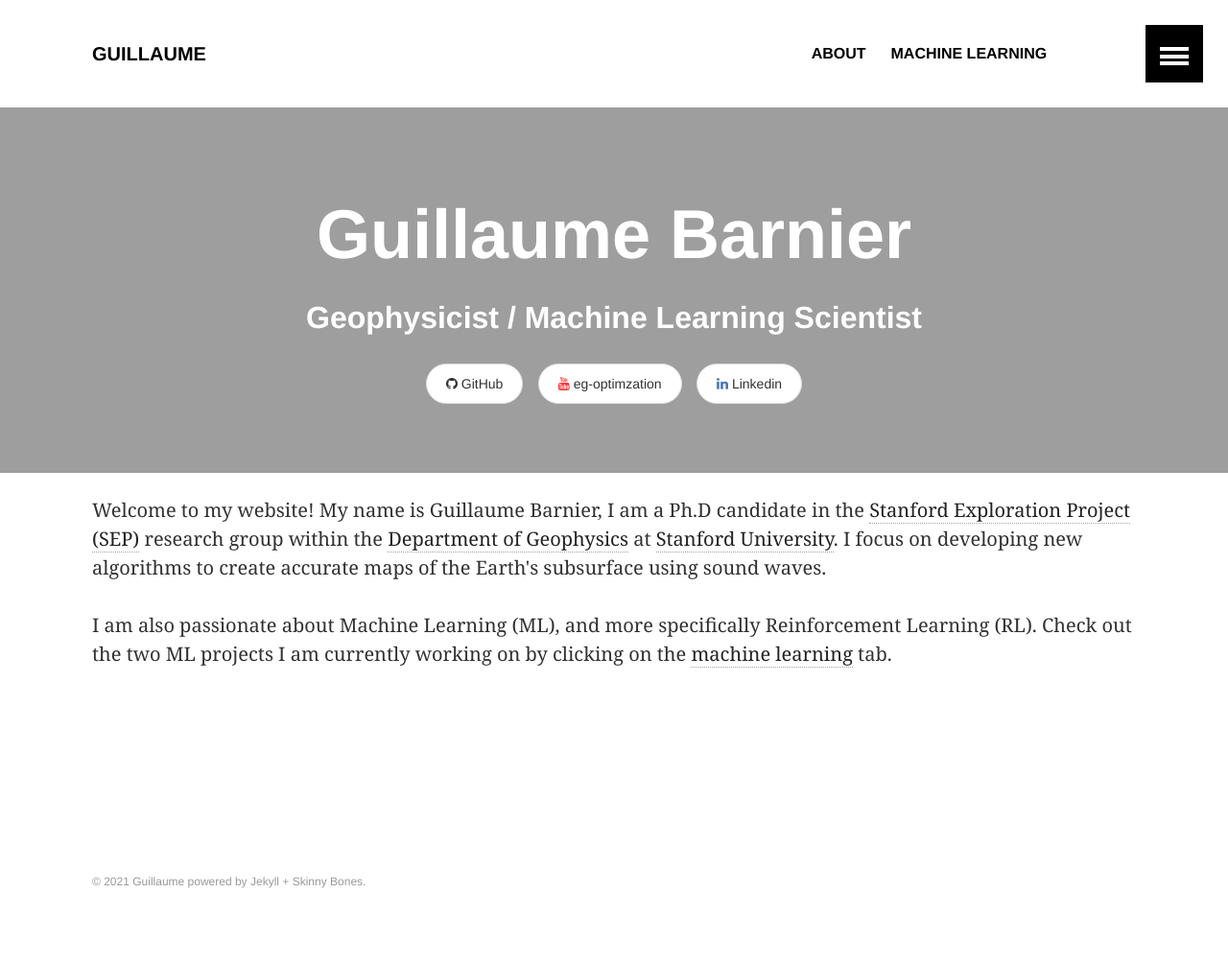
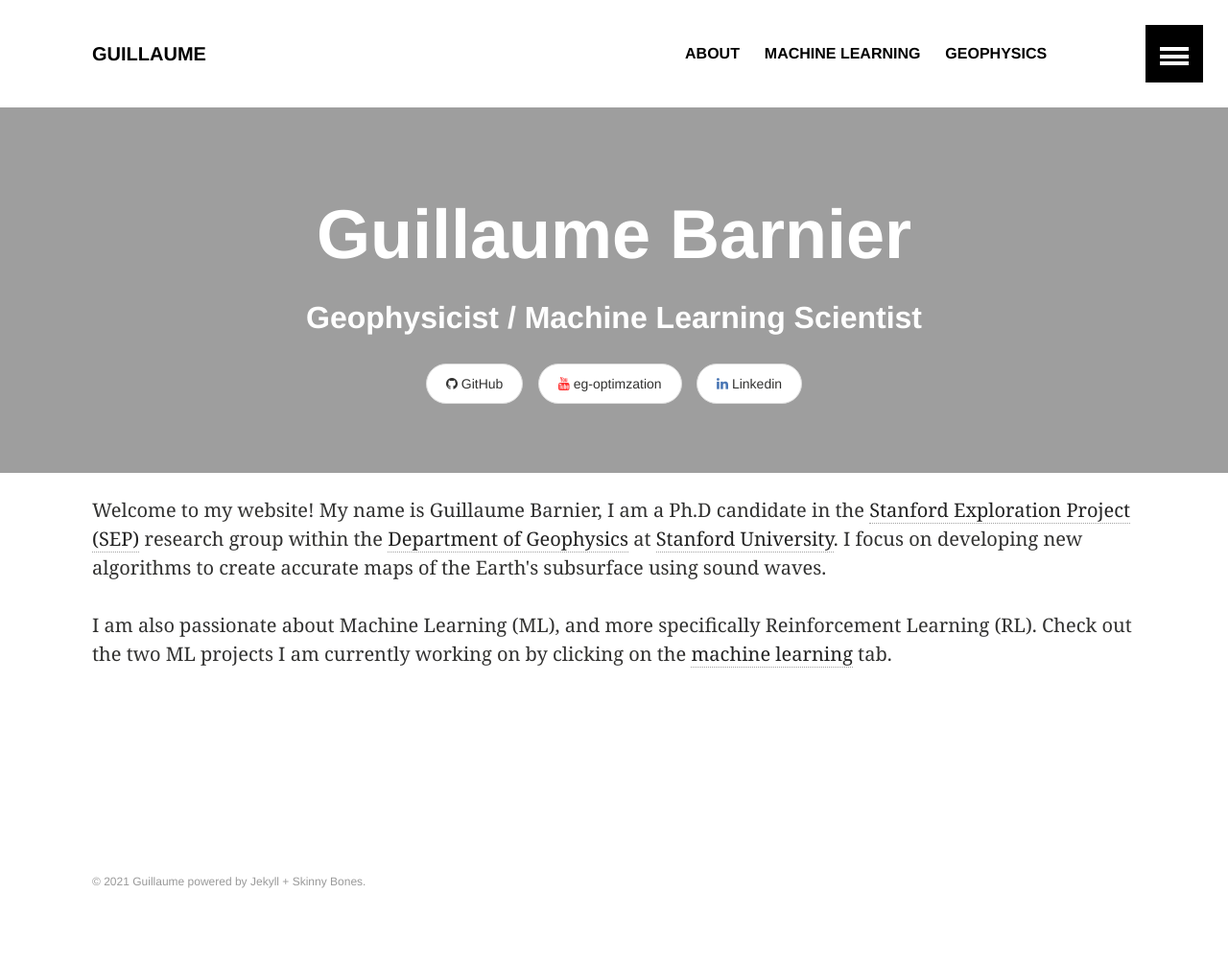
Before and after one commit to gbarnier/gbarnier.github.io, a Jekyll site: the page built from index.md, in a window 1280 px wide. Shown: the whole page at 96% size. Built offline with Jekyll 4.4.1, drawn with Linux system fonts in a browser that asks for light colours.

Commit message:
Update navigation.yml

```diff
--- a/_data/navigation.yml
+++ b/_data/navigation.yml
@@ -7,3 +7,6 @@
 
 - title: Machine Learning
   url: /ml_projects/
+
+- title: Geophysics
+  url: /geophysics/
```
